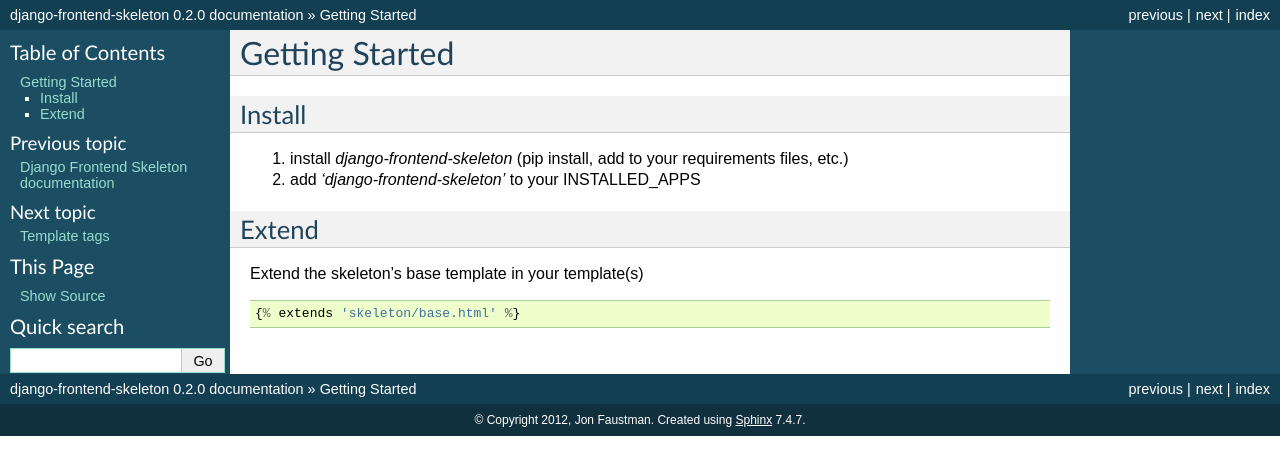
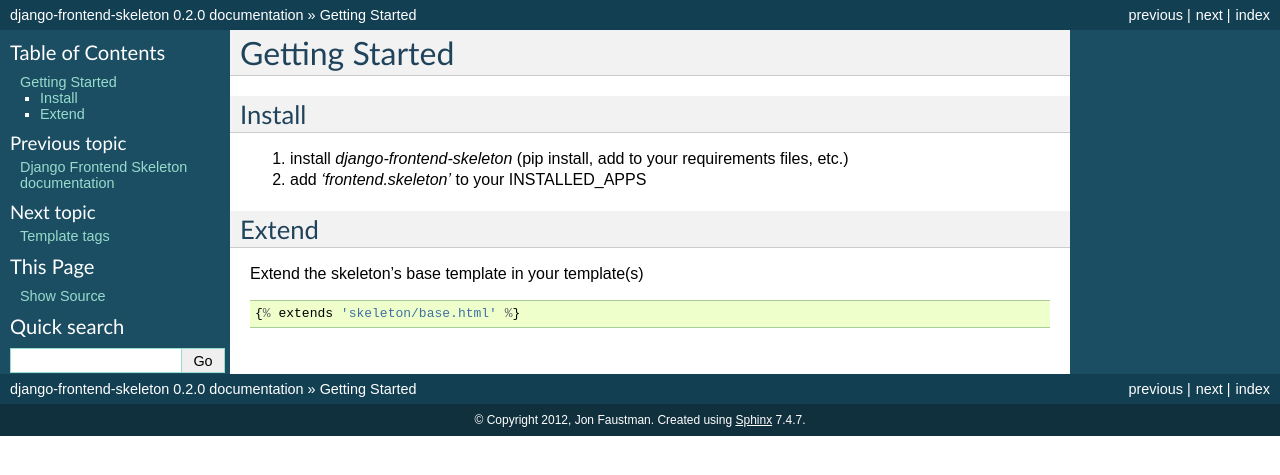
Before and after one commit to jonfaustman/django-frontend-skeleton, a Sphinx documentation site: the page built from docs/getting_started.rst, in a window 1280 px wide. Shown: the top 475 px of the page. Built offline with Sphinx 7.4.7, drawn with Linux system fonts in a browser that asks for light colours.

Commit message:
Wrong info in docs.

```diff
--- a/docs/getting_started.rst
+++ b/docs/getting_started.rst
@@ -4,7 +4,7 @@
 Install
 --------
 1. install `django-frontend-skeleton` (pip install, add to your requirements files, etc.)
-2. add `'django-frontend-skeleton'` to your INSTALLED_APPS
+2. add `'frontend.skeleton'` to your INSTALLED_APPS
 
 Extend
 -------
```
Also changed, not shown: 6 other files.
